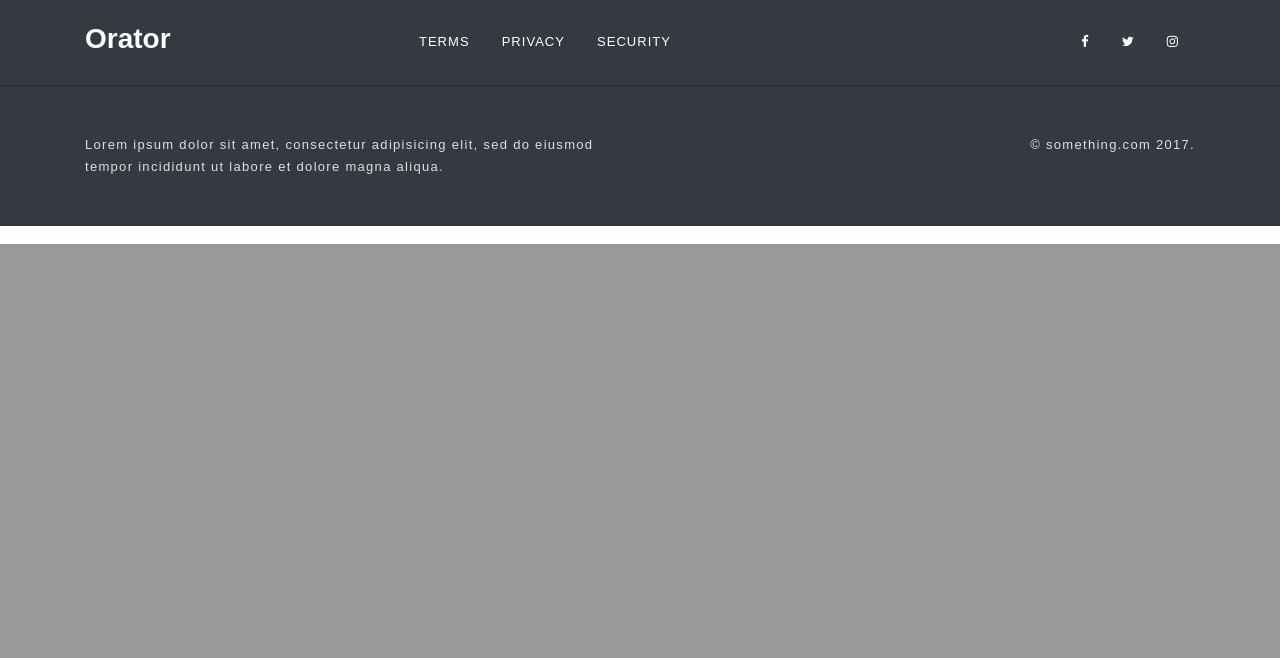
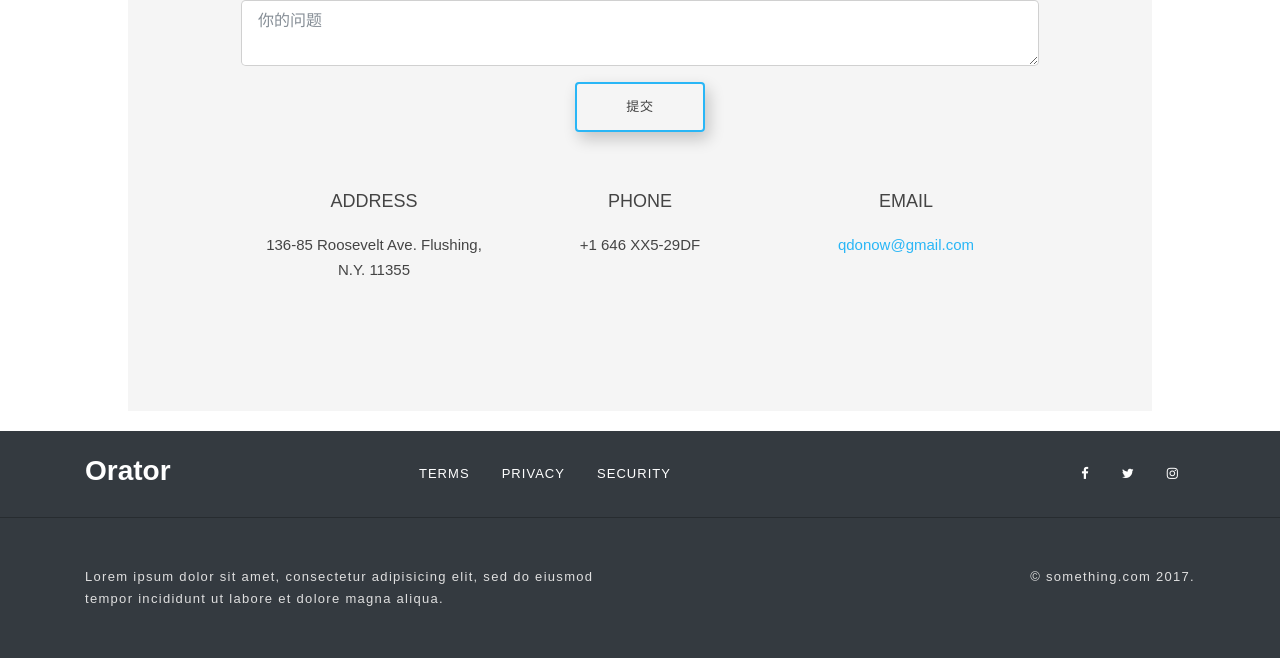
Before and after one commit to mxdi9i7/shangqu, a PHP site: page /cn/contact.php in a window 1280 px wide. Shown: the part 556-1214 px from the top of the page. Before the commit the page ends 800 px from the top, so only its background shows below. Run offline with PHP 8.4, Linux system fonts and the light colour scheme; some libraries are stand-ins or nearby versions.

Commit message:
simple fast push

```diff
--- a/cn/contact.php
+++ b/cn/contact.php
@@ -1,49 +1,43 @@
 <?php include '../partials/head.php' ?>
 
-    <input type="text" value="contact" type="hidden" id="activeIdentifier">
+    <input type="text" value="contact" type="hidden" id="activeIdentifier" hidden>
  <!-- Contact -->
- <section id="contact" class="contact section section-image" data-spy="scroll">
-    <div class="container">
+ <section class="contactSection">
+    <div class="contactTopContainer">
+        <div class="topText">
+            <h1>联系我们</h1>
+        </div>
+    </div>
+    <div class="contactContent">
+        <h2>咨询事宜</h2>
         <div class="row">
-            <div class="col-12 col-md-6">
-                <!-- Contact Form -->
-                <div class="section-title">
-                    <h2 class="contact-form__title">Ask a Question</h2>
-                </div>
+            <div class="col-md-12">
                 <form>
                     <div class="form-group row">
-                        <input class="col form-control form-control-lg" type="text" name="name" placeholder="Your Name">
-                        <input class="col form-control form-control-lg ml-2" type="email" name="email" placeholder="Your Email">
+                        <input class="col form-control form-control-lg" type="text" name="name" placeholder="你的名字">
+                        <input class="col form-control form-control-lg ml-2" type="email" name="email" placeholder="你的邮箱">
                     </div>
                     <div class="form-group row">
-                        <textarea class="col form-control form-control-lg" required name="message" placeholder="Your Message"></textarea>
+                        <textarea class="col form-control form-control-lg" required name="message" placeholder="你的问题"></textarea>
                     </div>
-                    <div class="form-group row">
-                        <button type="submit" class="btn btn-shadow btn-md btn-simple btn-simple__blue">Submit</button>
+                    <button type="submit" class="btn btn-shadow btn-md btn-simple btn-simple__blue">提交</button>
+                </form>
+            </div>
+            <div class="col-md-12 contactInfo">
+                <div class="row">
+                    <div class="col-md-4">
+                        <h6 class="text-uppercase">Address</h6>
+                        <span>136-85 Roosevelt Ave. Flushing, N.Y. 11355</span>
                     </div>
-                </form>
-                <!--/ End Contact Form -->
-            </div>
-            <div class="col-12 col-md-6 col-lg-4 ml-lg-auto">
-                <!-- Contact Address -->
-                <div class="section-title">
-                    <h2 class="contact-address__title">Our Contacts</h2>
-                </div>
-                <div class="contact-address__info">
-                    <div class="contact-address__info1 mb-3">
-                        <h6 class="text-uppercase">Address</h6>
-                        <span>657 Bedford Park Blvd W,<br>Bronx<br>New York, NY, ZXX68</span>
-                    </div>
-                    <div class="contact-address__info2 mb-3">
+                    <div class="col-md-4">
                         <h6 class="text-uppercase">Phone</h6>
                         <span>+1 646 XX5-29DF</span>
                     </div>
-                    <div class="contact-address__info3 mb-3">
+                    <div class="col-md-4">
                         <h6 class="text-uppercase">Email</h6>
                         <span><a href="mailto:qdonow@gmail.com">qdonow@gmail.com</a></span>
                     </div>
                 </div>
-                <!--/ End Contact Address -->
             </div>
         </div>
     </div>
--- a/css/custom.css
+++ b/css/custom.css
@@ -38,6 +38,11 @@
 .aboutBox h1 {
     font-weight: 100;
     font-size: 34px;
+    margin: 30px 0 10px 0;
+}
+.aboutBox h2 {
+    font-weight: 100;
+    font-size: 28px;
     margin: 30px 0 10px 0;
 }
 .aboutBox p {
@@ -221,3 +226,79 @@
     filter: brightness(80%);
     cursor: pointer;
 }
+.newsSection {
+    background-color: #fff;
+    min-height: 100vh;
+}
+.newsTopContainer {
+    background-color: #f5f7fa;
+    height: 200px;
+    width: 100%;
+    position: relative;
+    margin-top: 75px;
+}
+.jobsSection {
+    background-color: #fff;
+    min-height: 100vh;
+}
+.jobsTopContainer {
+    background-color: #f5f7fa;
+    height: 200px;
+    width: 100%;
+    position: relative;
+    margin-top: 75px;
+}
+.jobsBox {
+    width: 80%;
+    margin: 20px auto;
+    background-color: #f5f5f5;
+    padding: 10%;
+    text-align: center;
+}
+.newsContent {
+    width: 80%;
+    margin: 20px auto;
+    background-color: #f5f5f5;
+    padding: 10%;
+    text-align: center;
+}
+.newsContent h2 {
+    margin-bottom: 40px;
+    font-weight: 400;
+}
+.newsContent img {
+    width: 100%;
+     height: auto;
+     margin: 20px 0;
+}
+.contactTopContainer {
+    background-color: #f5f7fa;
+    height: 200px;
+    width: 100%;
+    position: relative;
+    margin-top: 75px;
+}
+.contactContent h2 {
+    font-weight: 100;
+    margin-bottom: 40px;
+    text-align: center;
+}
+.contactContent {
+    width: 80%;
+    margin: 20px auto;
+    background-color: #f5f5f5;
+    padding: 10%;
+}
+.contactContent .btn {
+    margin: 0 auto;
+    display: block;
+}
+.contactInfo {
+    margin-top: 40px;
+    text-align: center;
+}
+.contactInfo h6 {
+    font-weight: 100;
+    font-size: 18px;
+    margin: 20px;
+}
--- a/js/custom.js
+++ b/js/custom.js
@@ -27,6 +27,14 @@
         case "contact":
             $('.nav-item').removeClass('active');
             $('#contactLink').addClass('active');
+            break;
+        case "jobs":
+            $('.nav-item').removeClass('active');
+            $('#jobLink').addClass('active');
+            break;
+        case "news":
+            $('.nav-item').removeClass('active');
+            $('#newsLink').addClass('active');
             break;
     }
 })()
--- a/partials/head.php
+++ b/partials/head.php
@@ -77,13 +77,19 @@
                                         <a class="nav-link" href="./about.php">关于我们</a>
                                     </li>
                                     <li class="nav-item" id="cityLink">
-                                        <a class="nav-link"  href="./city.php">美国城市</a>
+                                        <a class="nav-link"  href="./city.php">中美合作城市介绍</a>
                                     </li>
                                     <li class="nav-item" id="schoolLink">
-                                        <a class="nav-link"  href="./school.php">美国高校</a>
+                                        <a class="nav-link"  href="./school.php">赴美游学</a>
                                     </li>
                                     <li class="nav-item" id="eventsLink">
                                         <a class="nav-link"  href="./events.php">精彩活动</a>
+                                    </li>
+                                    <li class="nav-item" id="jobLink">
+                                        <a class="nav-link"  href="./jobs.php">招聘</a>
+                                    </li>
+                                    <li class="nav-item" id="newsLink">
+                                        <a class="nav-link"  href="./news.php">新闻发布</a>
                                     </li>
                                     <li class="nav-item" id="contactLink">
                                         <a class="nav-link"  href="./contact.php">联系我们</a>
```
Also changed, not shown: cn/about.php (+20 -5 lines), cn/jobs.php (added, +14 -0 lines), cn/news.php (added, +18 -0 lines), img/shangqu/news1.jpg (added), img/shangqu/news2.jpg (added), img/shangqu/news3.jpg (added), 1 other file.
